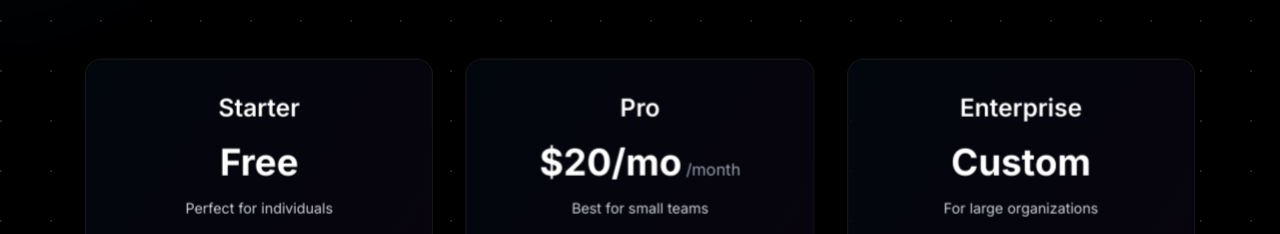
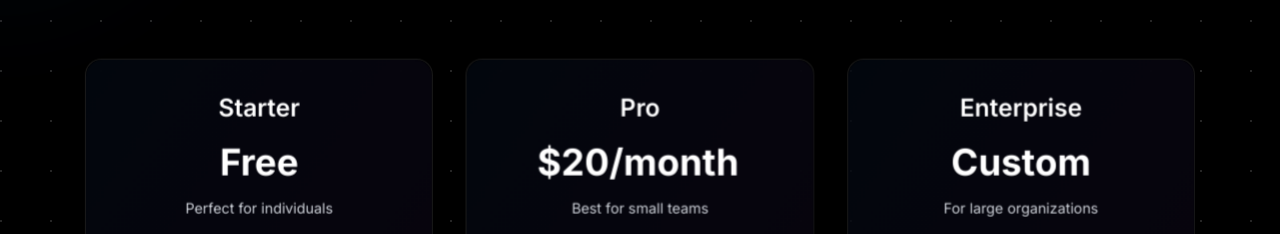
Before and after one commit to Datashorts/datashorts, a Next.js app: page / in a window 1280 px wide. Shown: the part 4460-4694 px from the top of the page. Built offline with nearby package versions, Linux system fonts and the light colour scheme; no server answers.

Commit message:
Update pricing.tsx

```diff
--- a/app/_components/landing/pricing.tsx
+++ b/app/_components/landing/pricing.tsx
@@ -115,7 +115,7 @@ export default function Pricing() {
 
           <PriceCard
             tier="Pro"
-            price="$20/mo"
+            price="$20/month"
             bestFor="Best for small teams"
             CTA={
               <button
@@ -266,7 +266,7 @@ function PriceCard({ tier, price, bestFor, CTA, benefits }: PriceCardProps) {
             >
               <span className="text-4xl font-bold text-white">{price}</span>
               {price !== "Free" && price !== "Custom" && (
-                <span className="text-gray-400 ml-1">/month</span>
+                <span className="text-gray-400 ml-1"></span>
               )}
             </div>
             <p className="text-gray-300 text-sm">{bestFor}</p>
```
